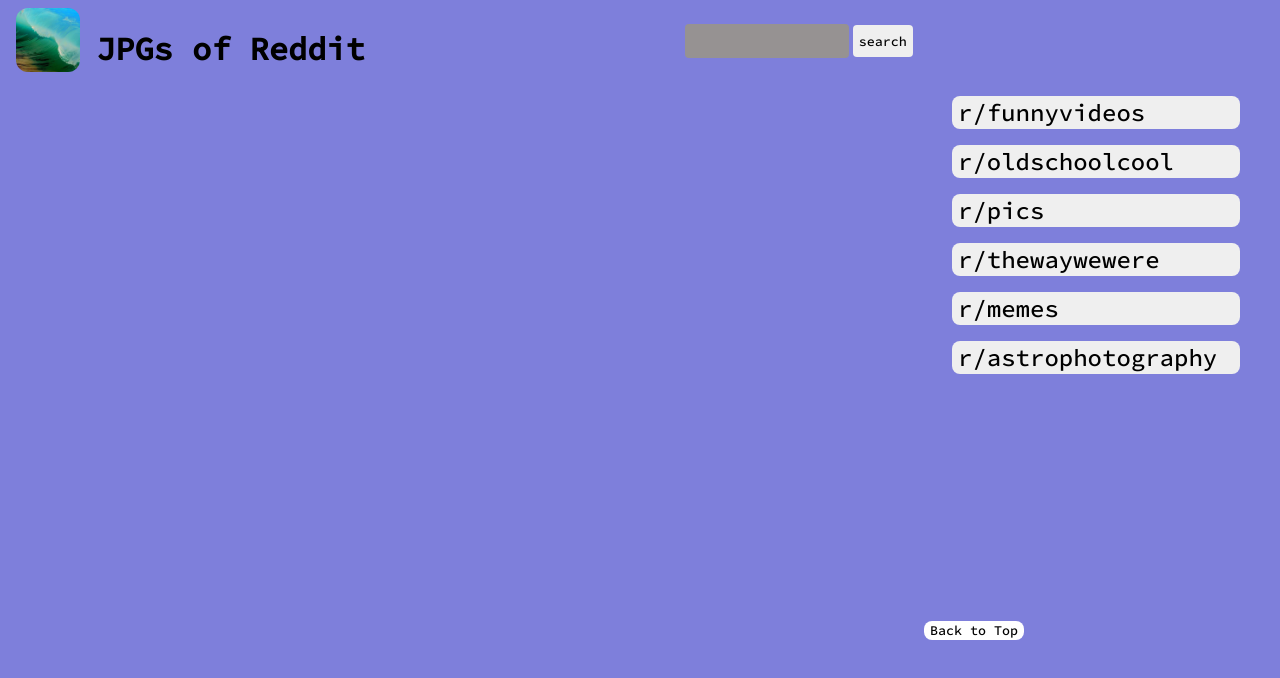
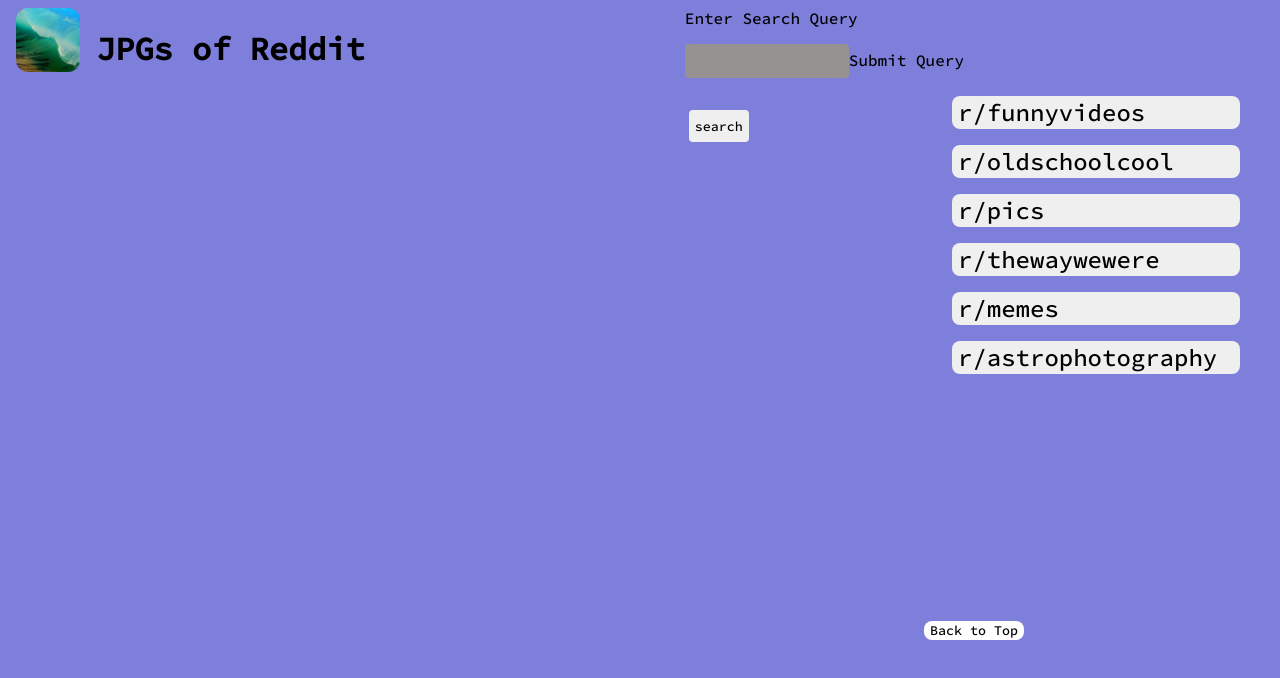
Before and after one commit to InstaClean/reddit-mini, a React (Create React App) app: page / in a window 1280 px wide. Shown: the top 678 px of the page. Built offline with nearby package versions, Linux system fonts and the light colour scheme.

Commit message:
properly implemented form labels

```diff
--- a/src/features/search/Search.tsx
+++ b/src/features/search/Search.tsx
@@ -9,9 +9,9 @@ export const Search = () => {
 
     return (
         <div id="searchBar">
-            <label htmlFor="text" />
+            <label htmlFor="text">Enter Search Query</label>
             <input type="text" id="text" onChange={(e) => dispatch(updateTerm(e.target.value))} value={term}/>
-            <label htmlFor="search" />
+            <label htmlFor="search">Submit Query</label>
             <input type="button" id="search"  onClick={() => dispatch(search())} value="search"/>
         </div>
     )
```
